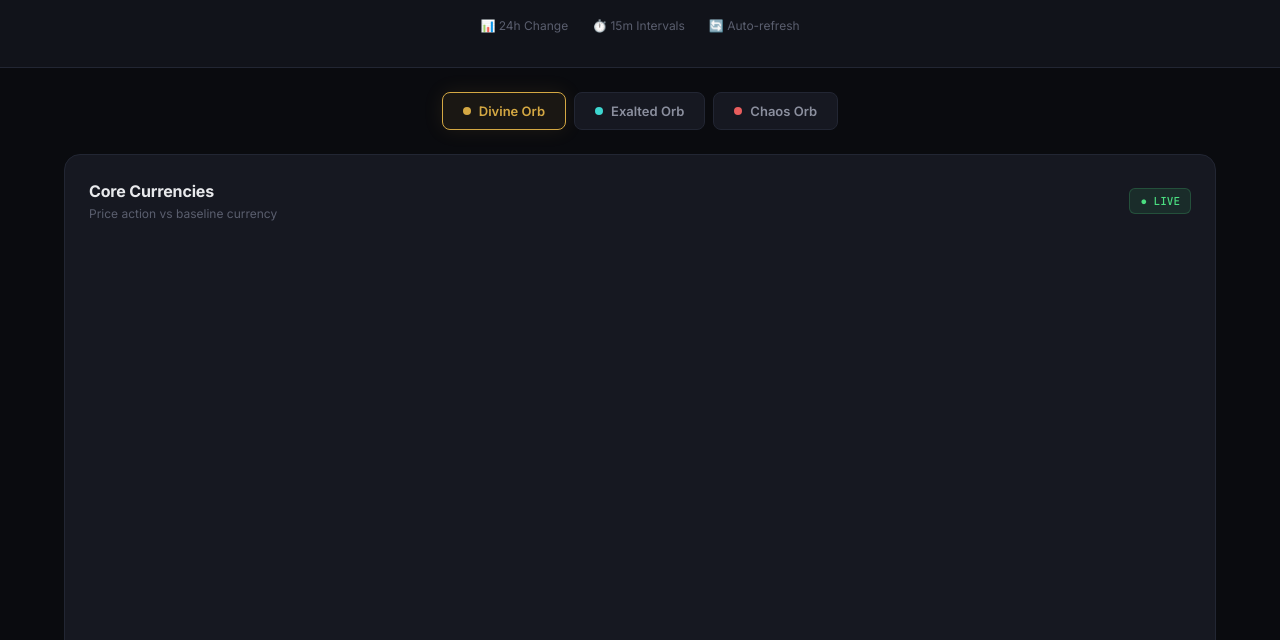
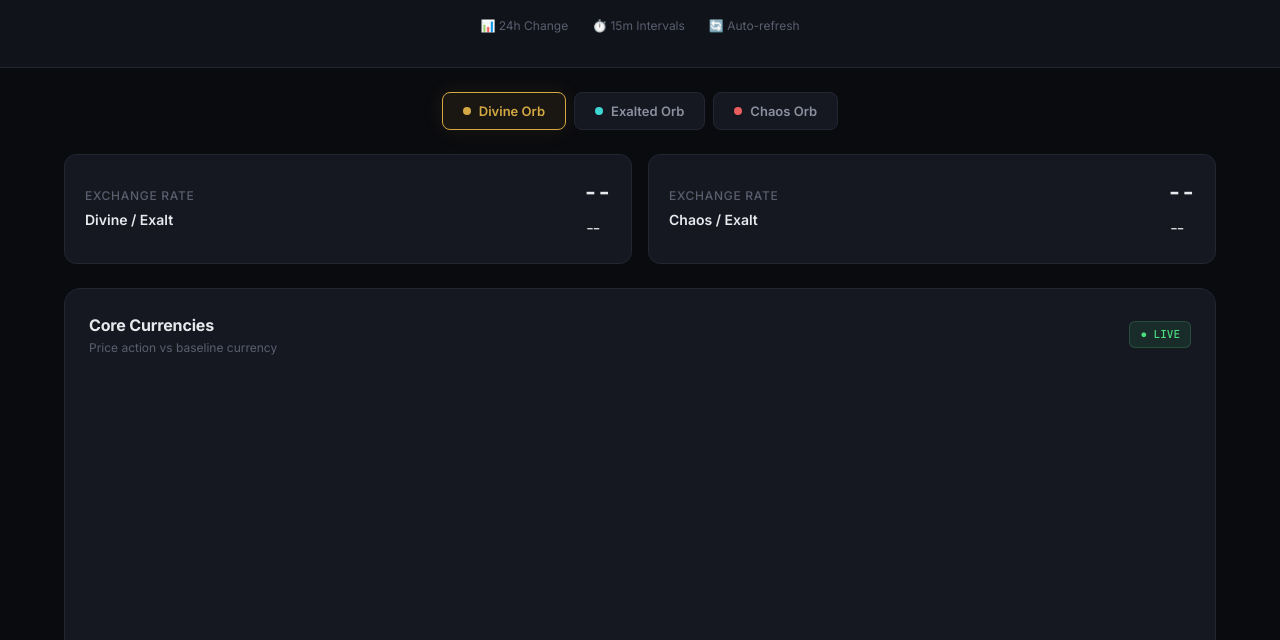
Before and after one commit to jpmoregain-eth/ECDtracker, a website: page index.html in a window 1280 px wide. Shown: the part 160-800 px from the top of the page. Drawn offline with nearby package versions, Linux system fonts and the light colour scheme.

Commit message:
Add summary cards for Divine/Exalt and Chaos/Exalt with 24h change

```diff
--- a/index.html
+++ b/index.html
@@ -154,6 +154,84 @@
         .btn.divine .dot { background: var(--accent-gold); }
         .btn.exalt .dot { background: var(--accent-cyan); }
         .btn.chaos .dot { background: var(--accent-red); }
+
+        /* Summary Cards */
+        .summary-row {
+            display: grid;
+            grid-template-columns: repeat(2, 1fr);
+            gap: 16px;
+            margin-bottom: 24px;
+        }
+
+        .summary-card {
+            background: var(--bg-card);
+            border: 1px solid var(--border);
+            border-radius: 12px;
+            padding: 20px;
+            display: flex;
+            justify-content: space-between;
+            align-items: center;
+            transition: all 0.2s ease;
+        }
+
+        .summary-card:hover {
+            border-color: var(--border-hover);
+            background: var(--bg-card-hover);
+        }
+
+        .summary-left {
+            display: flex;
+            flex-direction: column;
+            gap: 4px;
+        }
+
+        .summary-label {
+            font-size: 12px;
+            font-weight: 500;
+            color: var(--text-muted);
+            text-transform: uppercase;
+            letter-spacing: 0.06em;
+        }
+
+        .summary-pair {
+            font-size: 14px;
+            font-weight: 600;
+            color: var(--text-primary);
+        }
+
+        .summary-right {
+            text-align: right;
+        }
+
+        .summary-value {
+            font-family: var(--font-mono);
+            font-size: 24px;
+            font-weight: 600;
+            letter-spacing: -0.02em;
+            color: var(--text-primary);
+        }
+
+        .summary-change {
+            display: inline-flex;
+            align-items: center;
+            gap: 4px;
+            font-family: var(--font-mono);
+            font-size: 13px;
+            font-weight: 500;
+            padding: 4px 10px;
+            border-radius: 6px;
+            margin-top: 4px;
+        }
+
+        .summary-change.up {
+            background: rgba(74, 222, 128, 0.1);
+            color: var(--accent-green);
+        }
+
+        .summary-change.down {
+            background: rgba(232, 93, 93, 0.1);
+            color: var(--accent-red);
+        }
 
         /* Main Layout */
         .container {
@@ -449,6 +527,29 @@
     </div>
 
     <div class="container">
+        <div class="summary-row" id="summary-cards">
+            <div class="summary-card">
+                <div class="summary-left">
+                    <div class="summary-label">Exchange Rate</div>
+                    <div class="summary-pair">Divine / Exalt</div>
+                </div>
+                <div class="summary-right">
+                    <div class="summary-value" id="divine-exalt-value">--</div>
+                    <div class="summary-change" id="divine-exalt-change">--</div>
+                </div>
+            </div>
+            <div class="summary-card">
+                <div class="summary-left">
+                    <div class="summary-label">Exchange Rate</div>
+                    <div class="summary-pair">Chaos / Exalt</div>
+                </div>
+                <div class="summary-right">
+                    <div class="summary-value" id="chaos-exalt-value">--</div>
+                    <div class="summary-change" id="chaos-exalt-change">--</div>
+                </div>
+            </div>
+        </div>
+
         <div class="chart-card">
             <div class="chart-header">
                 <div>
@@ -524,6 +625,7 @@
                 pairsData = await response.json();
 
                 renderMainChart();
+                updateSummaryCards();
                 updateStats();
 
                 document.getElementById('last-update').textContent =
@@ -532,6 +634,40 @@
                 console.error('Error loading data:', error);
                 document.getElementById('stats-container').innerHTML =
                     `<div class="loading">Error: ${error.message}</div>`;
+            }
+        }
+
+        function updateSummaryCards() {
+            // Divine/Exalt
+            const divineExaltData = pairsData['Divine/Exalt'] || [];
+            if (divineExaltData.length > 0) {
+                const current = divineExaltData[divineExaltData.length - 1].y;
+                const dayAgoIndex = Math.max(0, divineExaltData.length - 97);
+                const previous = divineExaltData[dayAgoIndex].y;
+                const change = ((current - previous) / previous) * 100;
+                const isUp = change > 0;
+
+                document.getElementById('divine-exalt-value').textContent = current.toFixed(2);
+                document.getElementById('divine-exalt-change').textContent =
+                    `${isUp ? '▲' : '▼'} ${Math.abs(change).toFixed(2)}%`;
+                document.getElementById('divine-exalt-change').className =
+                    `summary-change ${isUp ? 'up' : 'down'}`;
+            }
+
+            // Chaos/Exalt
+            const chaosExaltData = pairsData['Chaos/Exalt'] || [];
+            if (chaosExaltData.length > 0) {
+                const current = chaosExaltData[chaosExaltData.length - 1].y;
+                const dayAgoIndex = Math.max(0, chaosExaltData.length - 97);
+                const previous = chaosExaltData[dayAgoIndex].y;
+                const change = ((current - previous) / previous) * 100;
+                const isUp = change > 0;
+
+                document.getElementById('chaos-exalt-value').textContent = current.toFixed(2);
+                document.getElementById('chaos-exalt-change').textContent =
+                    `${isUp ? '▲' : '▼'} ${Math.abs(change).toFixed(2)}%`;
+                document.getElementById('chaos-exalt-change').className =
+                    `summary-change ${isUp ? 'up' : 'down'}`;
             }
         }
 
```
